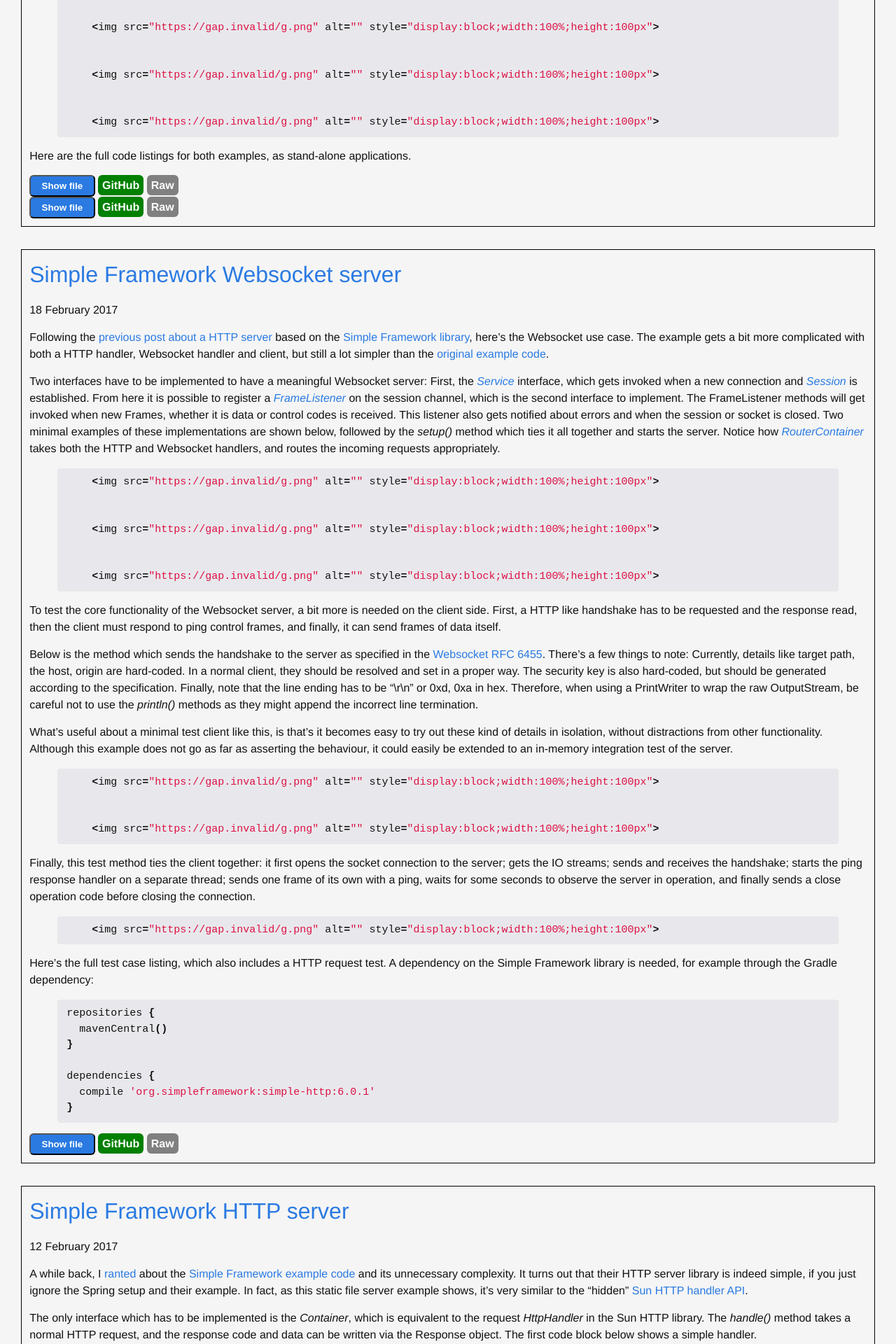
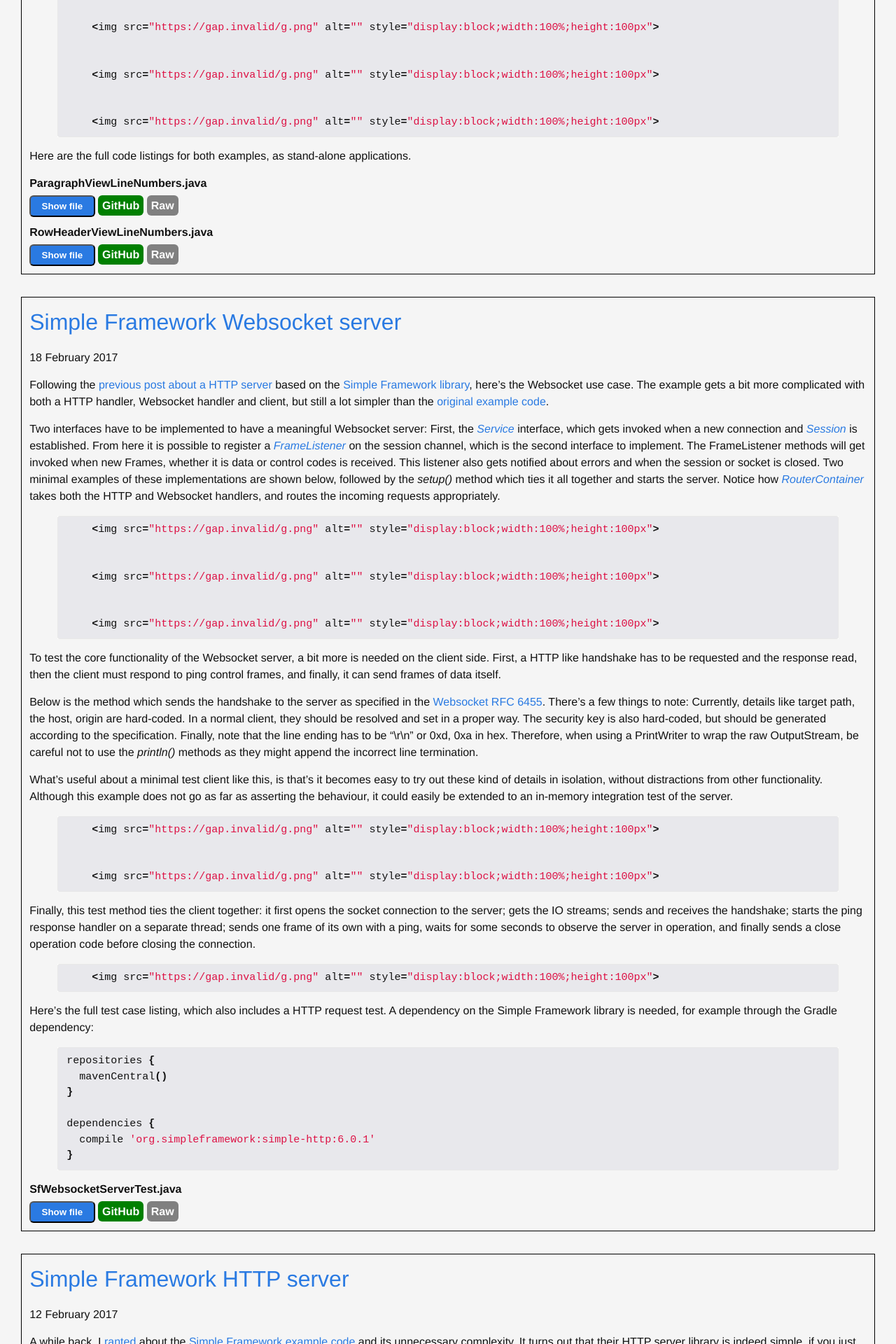
Before and after one commit to hblok/rememberjava, a Jekyll site: the page built from index.html, in a window 1280 px wide. Shown: the part 1498-3418 px from the top of the page at 70% size. Built offline with Jekyll 4.4.1, drawn with Linux system fonts in a browser that asks for light colours; the list of posts is cut into pages by our own code; some of the changed text lies outside the part shown.

Commit message:
Adds filename

```diff
--- a/_includes/javafile
+++ b/_includes/javafile
@@ -26,6 +26,9 @@ function fileshowhide(id) {
 
 {% assign id = page.id | append: include.filename | replace:'/','' | replace:'%','' | replace:'.','' %}
 
+{% assign split = include.filename | split:'/' %}
+
+<div class="filename">{{split | last}}</div>
 <div class="filebuttons">
 <div class="showhide"><button class="filebutton" onclick="fileshowhide('{{ id }}')">Show file</button></div>
 <a class="filebutton github" href="https://github.com/hblok/rememberjava/blob/master/_includes/{{ include.filename }}">GitHub</a>
--- a/assets/rj.css
+++ b/assets/rj.css
@@ -381,6 +381,13 @@ pre {
   display: none;
 }
 
+.filename {
+  font-stretch: extra-expanded;
+  font-weight: bold;
+  margin-top: 10px;
+  margin-bottom: 5px;
+}
+
 .filebutton {
   background-color: #2a7ae2;
   color: white;
```
